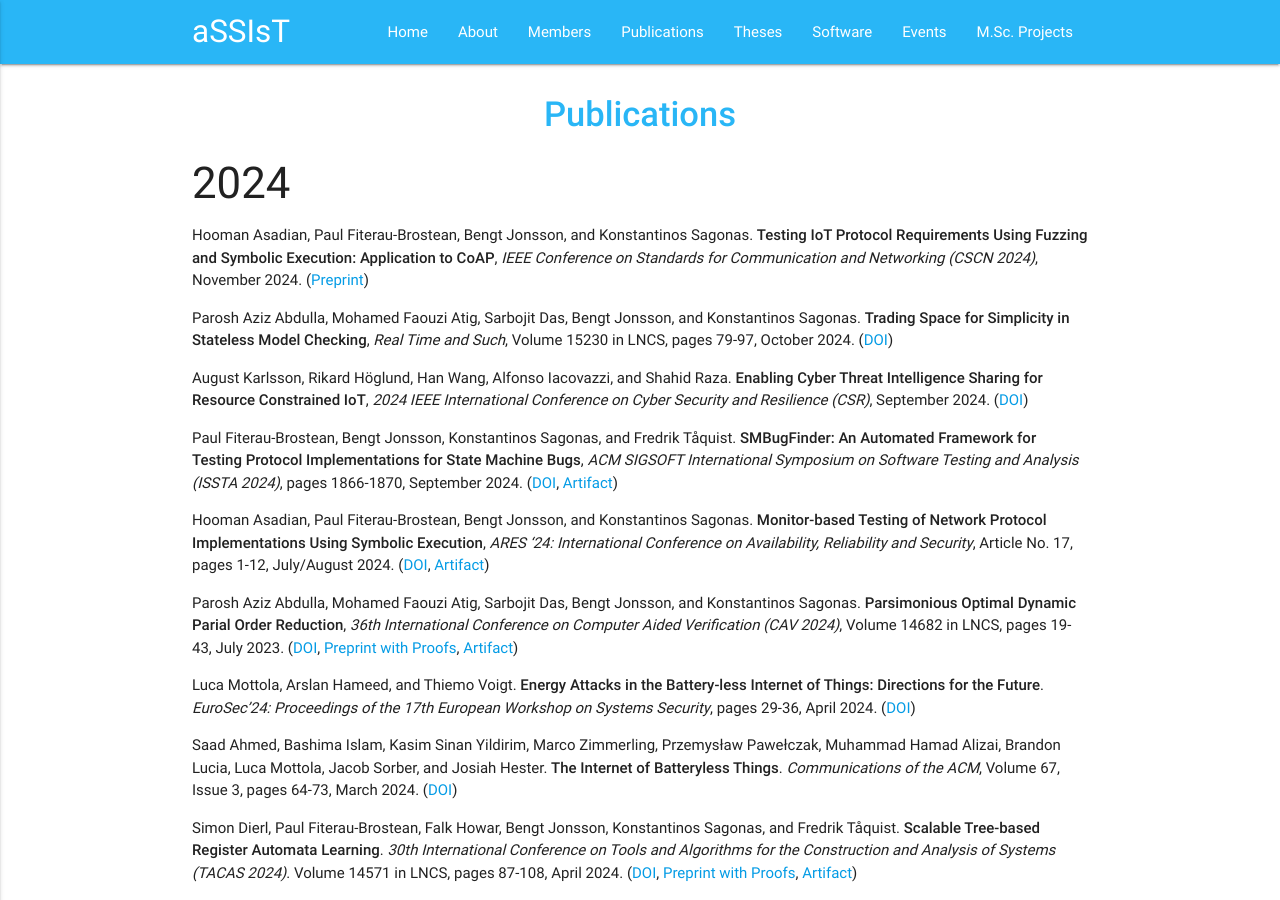
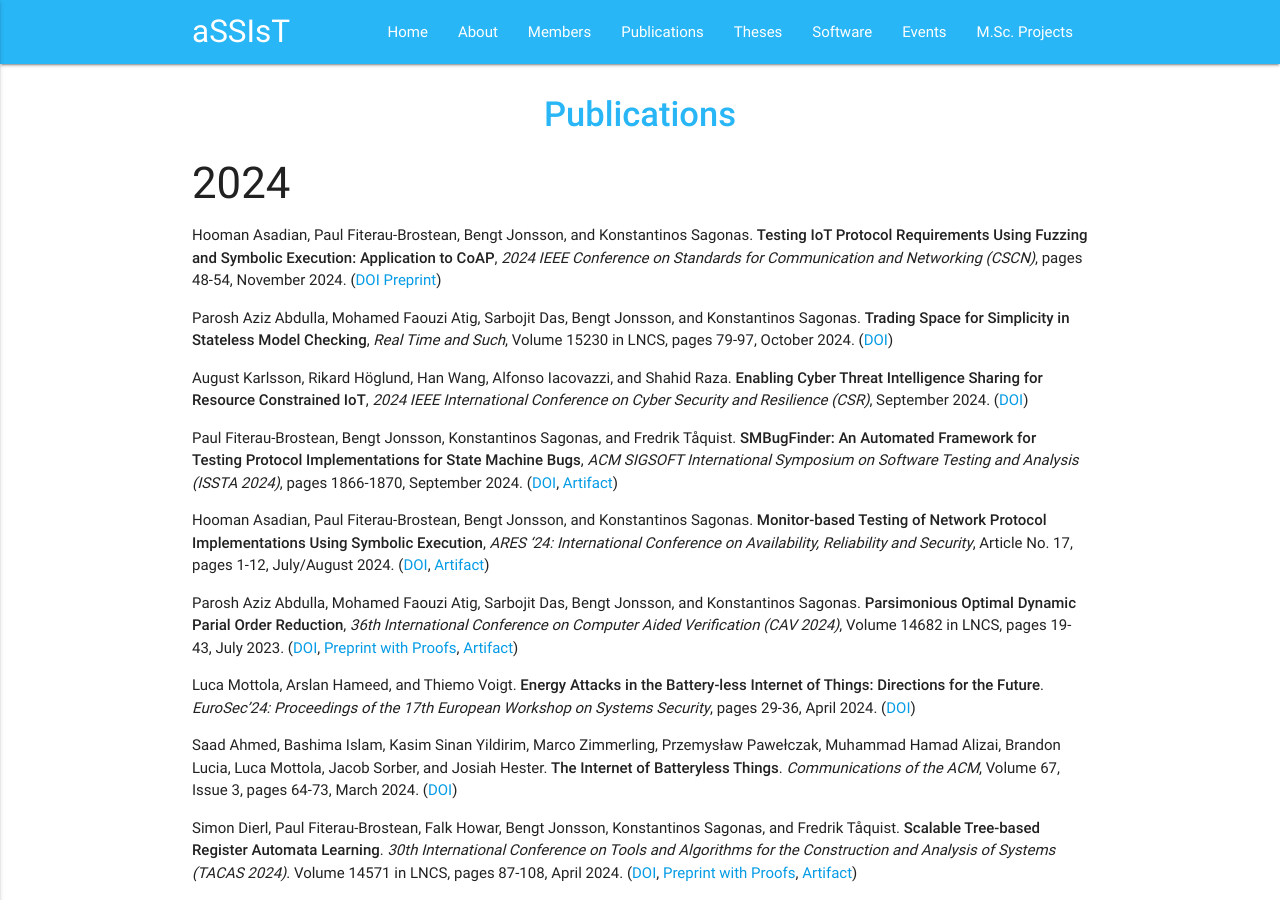
Before and after one commit to assist-project/assist-project.github.io, a Jekyll site: the page built from 03-publications.md, in a window 1280 px wide and 900 px high. Built offline with Jekyll 4.4.1, drawn with Linux system fonts in a browser that asks for light colours.

Commit message:
Add more info on the CSCN 2024 paper

```diff
--- a/03-publications.md
+++ b/03-publications.md
@@ -6,7 +6,7 @@ permalink: /publications/
 
 ### 2024
 
-- Hooman Asadian, Paul Fiterau-Brostean, Bengt Jonsson, and Konstantinos Sagonas. **Testing IoT Protocol Requirements Using Fuzzing and Symbolic Execution: Application to CoAP**, _IEEE Conference on Standards for Communication and Networking (CSCN 2024)_, November 2024. ([Preprint](papers/TestingProtocolRequirements@CSCN-24.pdf))
+- Hooman Asadian, Paul Fiterau-Brostean, Bengt Jonsson, and Konstantinos Sagonas. **Testing IoT Protocol Requirements Using Fuzzing and Symbolic Execution: Application to CoAP**, _2024 IEEE Conference on Standards for Communication and Networking (CSCN)_, pages 48-54, November 2024. ([DOI](https://doi.org/10.1109/CSCN63874.2024.10849709) [Preprint](papers/TestingProtocolRequirements@CSCN-24.pdf))
 
 - Parosh Aziz Abdulla, Mohamed Faouzi Atig, Sarbojit Das, Bengt Jonsson, and Konstantinos Sagonas. **Trading Space for Simplicity in Stateless Model Checking**, _Real Time and Such_, Volume 15230 in LNCS, pages 79-97, October 2024. ([DOI](https://doi.org/10.1007/978-3-031-73751-0_8))
 
```
